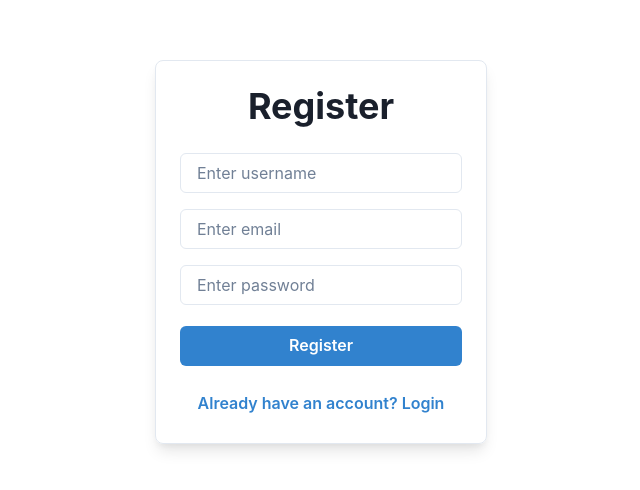
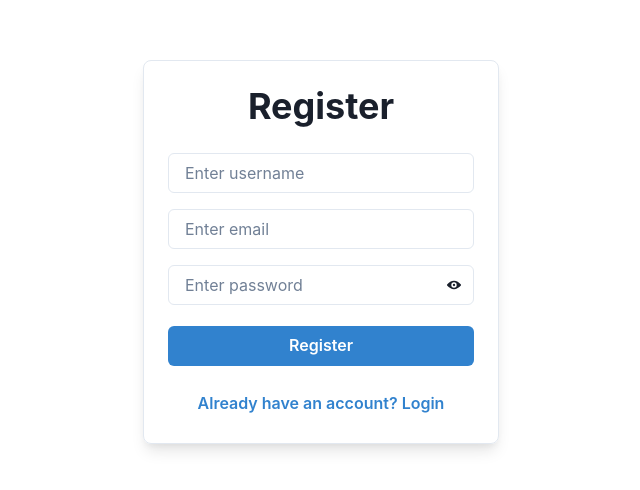
Before and after one commit to katrinnp/Task-Tracker-Frontend, a React (Vite) app: page /register in a window 1280 px wide. Shown: the part 230-720 px from the top of the page, without its empty margins (319-959 px from the left). Built offline with nearby package versions, Linux system fonts and the light colour scheme.

Commit message:
Add show/hide password button

```diff
--- a/src/components/Login.jsx
+++ b/src/components/Login.jsx
@@ -1,5 +1,6 @@
 import { useState } from "react";
 import { Link } from "react-router-dom"; // Used for navigation between pages
+import { ViewIcon, ViewOffIcon } from "@chakra-ui/icons"; // Eye icons
 
 // Import Chakra UI components
 import {
@@ -7,7 +8,10 @@ import {
     Button,
     Input,
     Heading,
-    VStack
+    VStack,
+    InputGroup, // Groups input and button together
+    InputRightElement, // Places button inside input to the right
+    IconButton // Clickable button
 } from "@chakra-ui/react";
 
 // Login component
@@ -17,6 +21,8 @@ function Login() {
     // State to store the password input
     const [password, setPassword] = useState("");
     const [error, setError] = useState("");
+    // Controls whether password is visible or not
+    const [showPassword, setShowPassword] = useState(false);
 
     // Handles form submission
     async function handleSubmit(e) {
@@ -82,7 +88,26 @@ function Login() {
                             onChange={(e) => setUsername(e.target.value)}
                         />
 
-
+                        <InputGroup>
+                            <Input
+                                type={showPassword ? "text" : "password"}
+                                placeholder="Enter password"
+                                value={password}
+                                onChange={(e) => setPassword(e.target.value)}
+                            />
+                            <InputRightElement>
+                                <IconButton
+                                    size="sm"
+                                    variant="ghost"
+                                    // Accesibility label
+                                    aria-label={showPassword ? "Hide password" : "Show password"}
+                                    // Change visibility on click
+                                    onClick={() => setShowPassword(!showPassword)}
+                                    // Change icon depending on state
+                                    icon={showPassword ? <ViewOffIcon /> : <ViewIcon />}
+                                />
+                            </InputRightElement>
+                        </InputGroup>
                         <Input
                             type="password"
                             placeholder="Enter password"
--- a/src/components/Register.jsx
+++ b/src/components/Register.jsx
@@ -1,13 +1,17 @@
 import { useState } from "react";
 import { Link } from "react-router-dom";
 import { useNavigate } from "react-router-dom";
+import { ViewIcon, ViewOffIcon } from "@chakra-ui/icons"; // Eye icons
 
 import {
     Box,
     Button,
     Input,
     Heading,
-    VStack
+    VStack,
+    InputGroup, // Groups input and button together
+    InputRightElement, // Places button inside input to the right
+    IconButton // Clickable button
 } from "@chakra-ui/react";
 
 function Register() { // Component for registering a new user
@@ -15,6 +19,8 @@ function Register() { // Component for registering a new user
     const [email, setEmail] = useState("");
     const [password, setPassword] = useState("");
     const navigate = useNavigate();
+    // Controls whether password is visible or not
+    const [showPassword, setShowPassword] = useState(false);
 
     async function handleRegister(e) { // Runs when the form is submitted
         e.preventDefault();
@@ -77,12 +83,26 @@ function Register() { // Component for registering a new user
                             onChange={(e) => setEmail(e.target.value)}
                         />
 
-                        <Input
-                            type="password"
-                            placeholder="Enter password"
-                            value={password}
-                            onChange={(e) => setPassword(e.target.value)}
-                        />
+                        <InputGroup>
+                            <Input
+                                type={showPassword ? "text" : "password"}
+                                placeholder="Enter password"
+                                value={password}
+                                onChange={(e) => setPassword(e.target.value)}
+                            />
+                            <InputRightElement>
+                                <IconButton
+                                    size="sm"
+                                    variant="ghost"
+                                    // Accesibility label
+                                    aria-label={showPassword ? "Hide password" : "Show password"}
+                                    // Change visibility on click
+                                    onClick={() => setShowPassword(!showPassword)}
+                                    // Change icon depending on state
+                                    icon={showPassword ? <ViewOffIcon /> : <ViewIcon />}
+                                />
+                            </InputRightElement>
+                        </InputGroup>
 
                     <Button colorScheme="blue" width="full" type="submit">
                         Register
```
